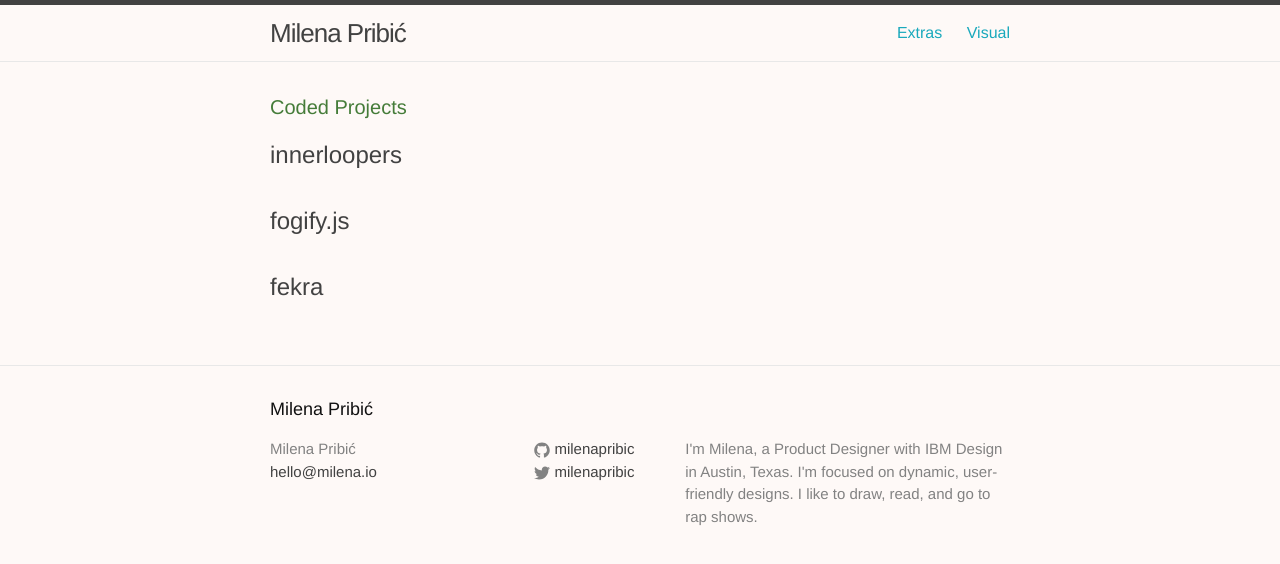
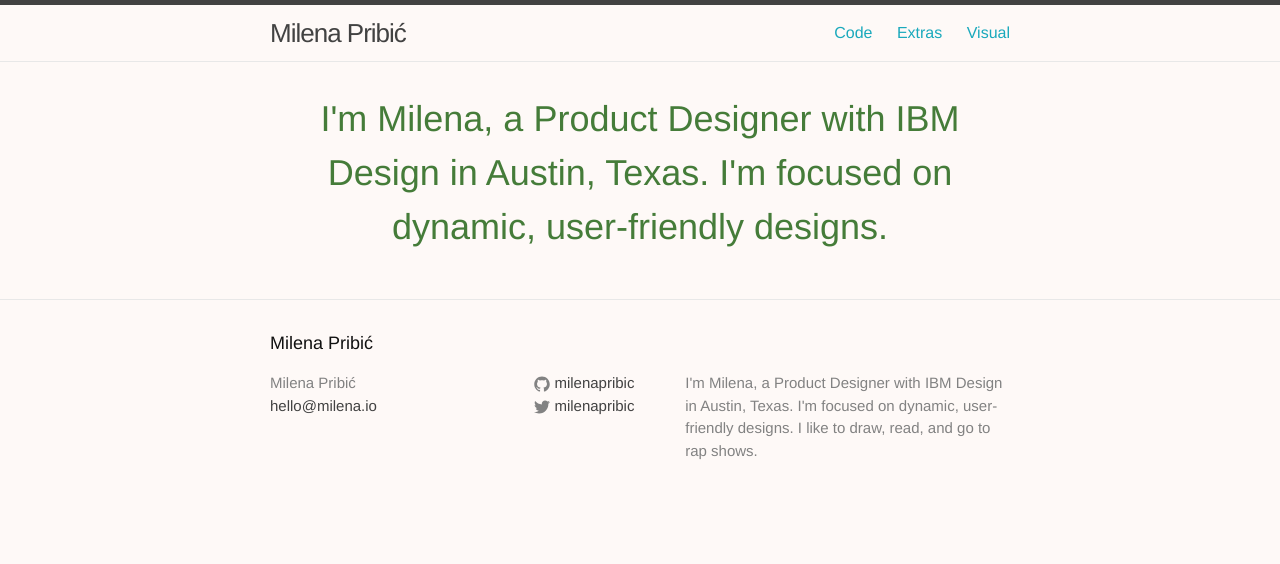
Before and after one commit to npmcdn-to-unpkg-bot/milenapribic.github.io, a Jekyll site: the page built from index.html, in a window 1280 px wide. Shown: the top 564 px of the page. Built offline with Jekyll 4.4.1, drawn with Linux system fonts in a browser that asks for light colours.

Commit message:
added code page, changed landing page to intro

```diff
--- a/_sass/_layout.scss
+++ b/_sass/_layout.scss
@@ -174,7 +174,9 @@
 }
 
 .page-heading {
-    font-size: 20px;
+    font-size: 36px;
+    font-weight: 300;
+    text-align: center;
     color: #457c39;
 }
 
--- a/index.html
+++ b/index.html
@@ -4,19 +4,7 @@
 
 <div class="home">
 
-  <h1 class="page-heading">Coded Projects</h1>
-  <!-- <p>HackerYou bootcamp projects.</p> -->
+  <h1 class="page-heading">I'm Milena, a Product Designer with IBM Design in Austin, Texas. I'm focused on dynamic, user-friendly designs.</h1>
 
-  <ul class="post-list">
-    {% for post in site.posts %}
-      <li>
-        <h2>
-          <a class="post-link" href="{{ post.url | prepend: site.baseurl }}">{{ post.title }}</a>
-        </h2>
-      </li>
-    {% endfor %}
-  </ul>
-
-  <!-- <p class="rss-subscribe">subscribe <a href="{{ "/feed.xml" | prepend: site.baseurl }}">via RSS</a></p> -->
 
 </div>
```
Also changed, not shown: _posts/2016-02-09-fekra.md (+1 -1 lines), _posts/2016-02-09-fogify.md (+3 -3 lines), _posts/2016-02-09-innerloopers.md (+1 -1 lines), code.md (added, +17 -0 lines).
